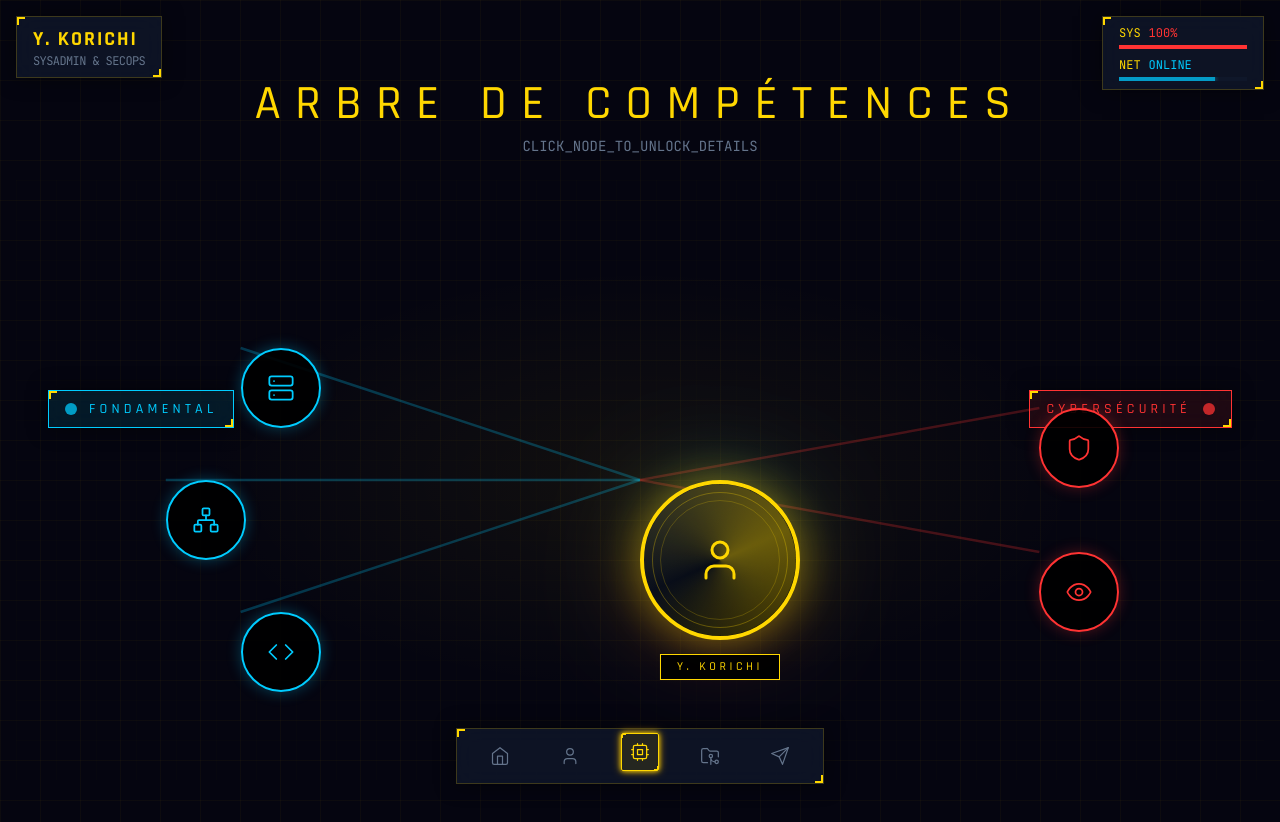
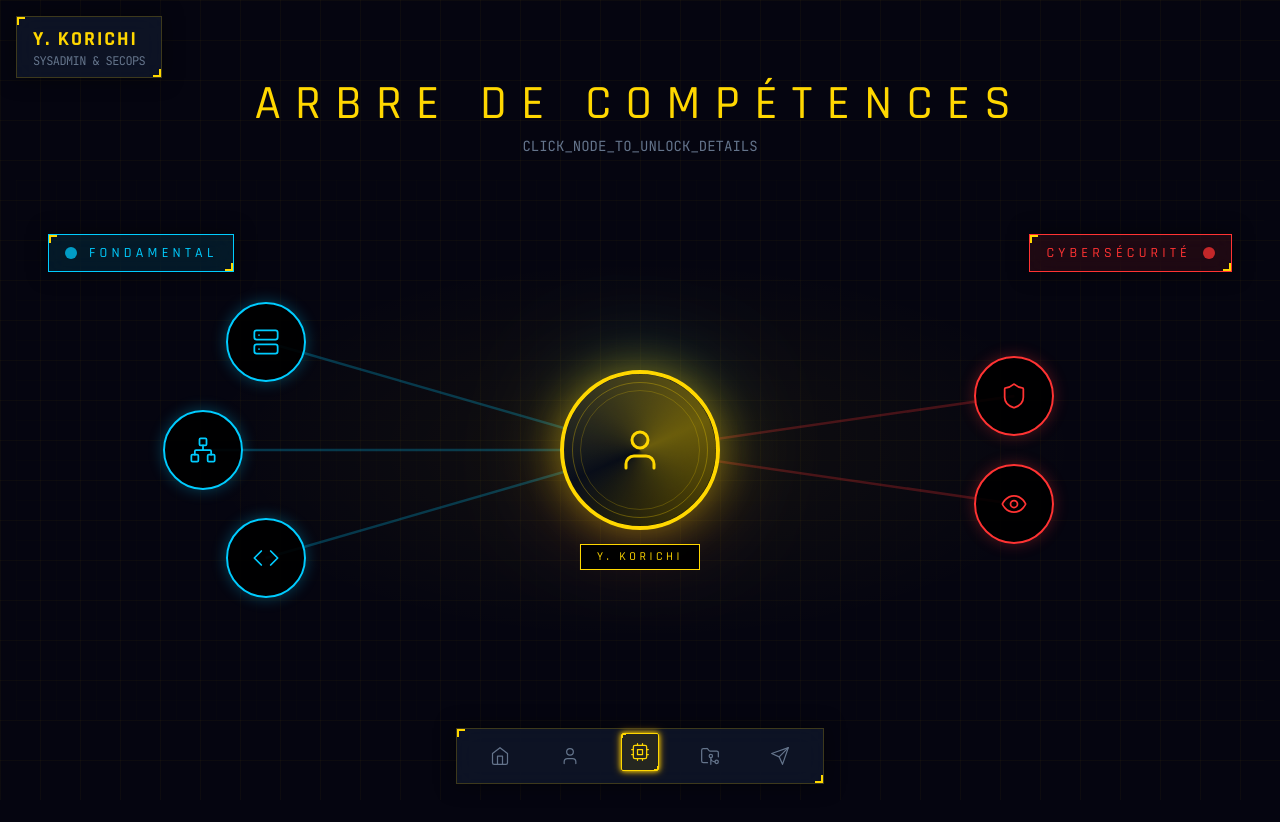
Before and after one commit to Sylverthorn/Portfolio, a React (Vite) app: page /skills in a window 1280 px wide. Shown: the top 822 px of the page. After the commit the page ends 800 px from the top, so only its background shows below. Built offline with nearby package versions, Linux system fonts and the light colour scheme.

Commit message:
arbre des compétences

```diff
--- a/src/components/layout/GameHUD.jsx
+++ b/src/components/layout/GameHUD.jsx
@@ -21,23 +21,8 @@ const GameHUD = () => {
           <div className="text-xs text-rpg-muted uppercase font-mono tracking-tighter">SysAdmin &amp; SecOps</div>
         </div>
 
-        <div className="rpg-card px-4 py-2 pointer-events-auto font-mono text-xs">
-            <div className="flex items-center gap-2">
-              <span className="text-rpg-gold">SYS</span>
-              <span className="text-rpg-crimson">100%</span>
-            </div>
-            <div className="w-32 h-1 bg-rpg-slate mt-1 mb-2 relative overflow-hidden">
-                <div className="absolute top-0 left-0 h-full bg-rpg-crimson w-full shadow-[0_0_5px_theme('colors.rpg.crimson')]"></div>
-            </div>
 
-            <div className="flex items-center gap-2">
-              <span className="text-rpg-gold">NET</span>
-              <span className="text-rpg-mana">ONLINE</span>
-            </div>
-            <div className="w-32 h-1 bg-rpg-slate mt-1 relative overflow-hidden">
-                <div className="absolute top-0 left-0 h-full bg-rpg-mana w-3/4 animate-pulse shadow-[0_0_5px_theme('colors.rpg.mana')]"></div>
-            </div>
-        </div>
+
       </div>
 
       {/* Bottom Navigation */}
--- a/src/pages/SkillTree.jsx
+++ b/src/pages/SkillTree.jsx
@@ -88,7 +88,11 @@ const SKILLS_DATA = {
 const CenterAvatar = ({ onClick }) => {
   return (
     <motion.div
-      className="absolute left-1/2 top-1/2 -translate-x-1/2 -translate-y-1/2 z-30 cursor-pointer group"
+      className="absolute left-1/2 top-1/2 z-30 cursor-pointer group"
+      style={{
+        marginLeft: '-80px',
+        marginTop: '-80px'
+      }}
       initial={{ scale: 0, rotate: -180 }}
       animate={{ scale: 1, rotate: 0 }}
       transition={{ type: "spring", stiffness: 150, damping: 15 }}
@@ -148,7 +152,12 @@ const SkillNode = ({ skill, position, onSelect, isSelected }) => {
   return (
     <motion.div
       className="absolute cursor-pointer z-20"
-      style={{ left: `${position.x}%`, top: `${position.y}%`, transform: 'translate(-50%, -50%)' }}
+      style={{
+        left: `${position.x}%`,
+        top: `${position.y}%`,
+        marginLeft: '-40px',
+        marginTop: '-40px'
+      }}
       initial={{ scale: 0, opacity: 0 }}
       animate={{ scale: 1, opacity: 1 }}
       transition={{ delay: position.delay || 0, type: "spring", stiffness: 200 }}
@@ -214,13 +223,13 @@ const SkillTree = () => {
   // Positions en éventail depuis le centre
   const POSITIONS = {
     // LEFT BRANCH: Fondamental (Bleu) - Arc gauche
-    "admin-network": { x: 18, y: 28, delay: 0.3 },
-    "connect-users": { x: 12, y: 50, delay: 0.4 },
-    "create-tools": { x: 18, y: 72, delay: 0.5 },
+    "admin-network": { x: 20, y: 30, delay: 0.3 },
+    "connect-users": { x: 15, y: 50, delay: 0.4 },
+    "create-tools": { x: 20, y: 70, delay: 0.5 },
 
     // RIGHT BRANCH: Cybersécurité (Rouge) - Arc droit
-    "secure-admin": { x: 82, y: 38, delay: 0.6 },
-    "monitor-security": { x: 82, y: 62, delay: 0.7 }
+    "secure-admin": { x: 80, y: 40, delay: 0.6 },
+    "monitor-security": { x: 80, y: 60, delay: 0.7 }
   };
 
   // Connections depuis le centre vers chaque nœud
@@ -251,7 +260,7 @@ const SkillTree = () => {
       </div>
 
       {/* Tree Container */}
-      <div className="flex-1 relative max-w-7xl mx-auto w-full min-h-[600px]">
+      <div className="flex-1 relative max-w-7xl mx-auto w-full h-[700px]">
 
         {/* Background */}
         <div className="absolute inset-0 bg-[radial-gradient(ellipse_at_center,_var(--tw-gradient-stops))] from-rpg-gold/5 via-transparent to-transparent pointer-events-none" />
@@ -277,7 +286,7 @@ const SkillTree = () => {
           initial={{ opacity: 0, x: -30 }}
           animate={{ opacity: 1, x: 0 }}
           transition={{ delay: 0.5 }}
-          className="absolute left-8 top-[35%] -translate-y-1/2 z-5"
+          className="absolute left-8 top-[10%] -translate-y-1/2 z-5"
         >
           <div className="flex items-center gap-3 rpg-card px-4 py-2 bg-rpg-mana/10 border-rpg-mana">
             <div className="w-3 h-3 rounded-full bg-rpg-mana animate-pulse" />
@@ -289,7 +298,7 @@ const SkillTree = () => {
           initial={{ opacity: 0, x: 30 }}
           animate={{ opacity: 1, x: 0 }}
           transition={{ delay: 0.6 }}
-          className="absolute right-8 top-[35%] -translate-y-1/2 z-5"
+          className="absolute right-8 top-[10%] -translate-y-1/2 z-5"
         >
           <div className="flex items-center gap-3 rpg-card px-4 py-2 bg-rpg-crimson/10 border-rpg-crimson">
             <span className="text-rpg-crimson font-display text-sm tracking-[0.3em] uppercase">Cybersécurité</span>
```
